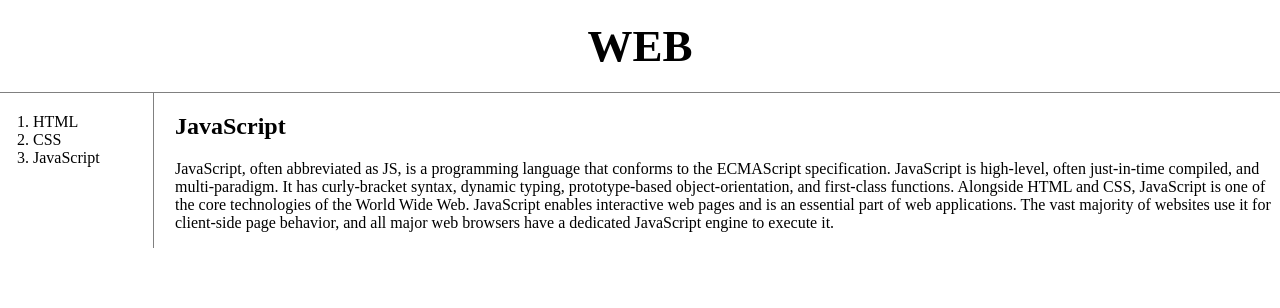
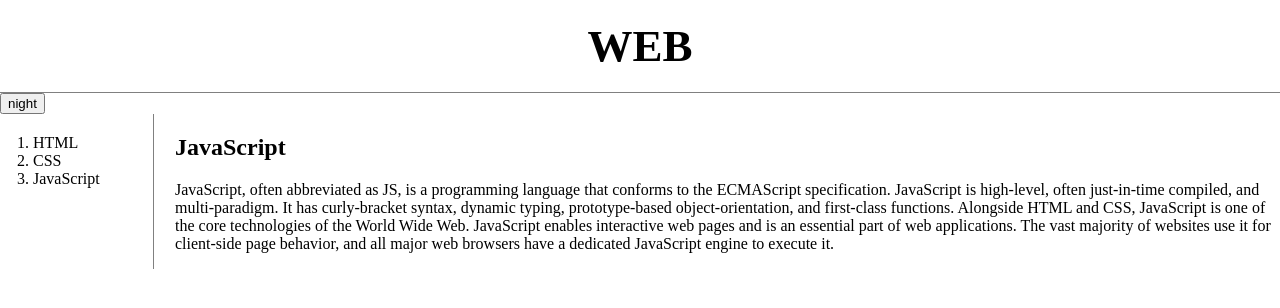
Before and after one commit to urbandale91/WEB1, a plain HTML site: page 3.html in a window 1280 px wide. Drawn offline with Linux system fonts and the light colour scheme.

Commit message:
Update 3.html

```diff
--- a/3.html
+++ b/3.html
@@ -7,6 +7,17 @@
 <link rel="stylesheet" href="style.css">
 <body>
   <h1><a href="index.html">WEB</a></H1>
+  <input id="night_day" type="button" value="night" onclick="
+    if(document.querySelector('#night_day').value === 'night'){
+      document.querySelector('body').style.backgroundColor = 'black';
+      document.querySelector('body').style. color = 'white';
+      document.querySelector('#night_day').value = 'day';
+    } else {
+      document.querySelector('body').style.backgroundColor = 'white';
+      document.querySelector('body').style. color = 'black';
+      document.querySelector('#night_day').value = 'night';
+    }
+    ">
   <div id="grid">
     <ol>
       <li><a href="1.html">HTML</a></li>
```
